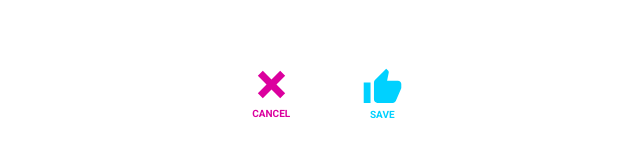
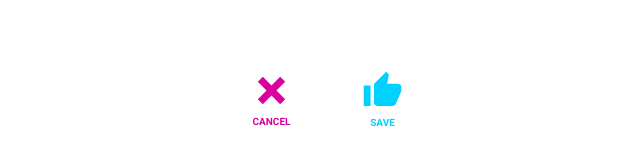
Before and after one commit to erikpantzar/starting-strength, a React (Create React App) app: page /workout/1/press in a window 1280 px wide. Shown: the part 292-452 px from the top of the page, without its empty margins (313-953 px from the left). Built offline with nearby package versions, Linux system fonts and the light colour scheme; what react-fastclick would draw is missing.

Commit message:
Fixed some margin on Cancel button

```diff
--- a/src/Components/CancelButton/CancelButton.css
+++ b/src/Components/CancelButton/CancelButton.css
@@ -1,5 +1,6 @@
 .WorkoutForm-button-cancel {
-    height: 60px;
+    height: 70px;
+    width: 70px;
     background: none;
     border: none;
     color: var(--workoutForm-cancel-color);
@@ -13,3 +14,7 @@
     font-size: 10px;
     text-transform: uppercase;
 }
+
+.WorkoutForm-button-cancel-icon {
+    margin-top: 5px;
+}
--- a/src/Components/CancelButton/CancelButton.js
+++ b/src/Components/CancelButton/CancelButton.js
@@ -9,6 +9,7 @@ const CancelButton = () => {
       onClick={() => window.history.back()}
     >
       <svg
+        className="WorkoutForm-button-cancel-icon"
         width="29"
         height="29"
         viewBox="0 0 29 29"
--- a/src/Components/SaveButton/SaveButton.css
+++ b/src/Components/SaveButton/SaveButton.css
@@ -1,5 +1,6 @@
 .WorkoutForm-button-save {
-    height: 60px;
+    height: 70px;
+    width: 70px;
     color: var(--workoutForm-save-color);
     background: none;
     border: none;
@@ -12,7 +13,3 @@
     font-size: 10px;
     text-transform: uppercase;
 }
-
-.svg {
-    fill: inherit;
-}
```
